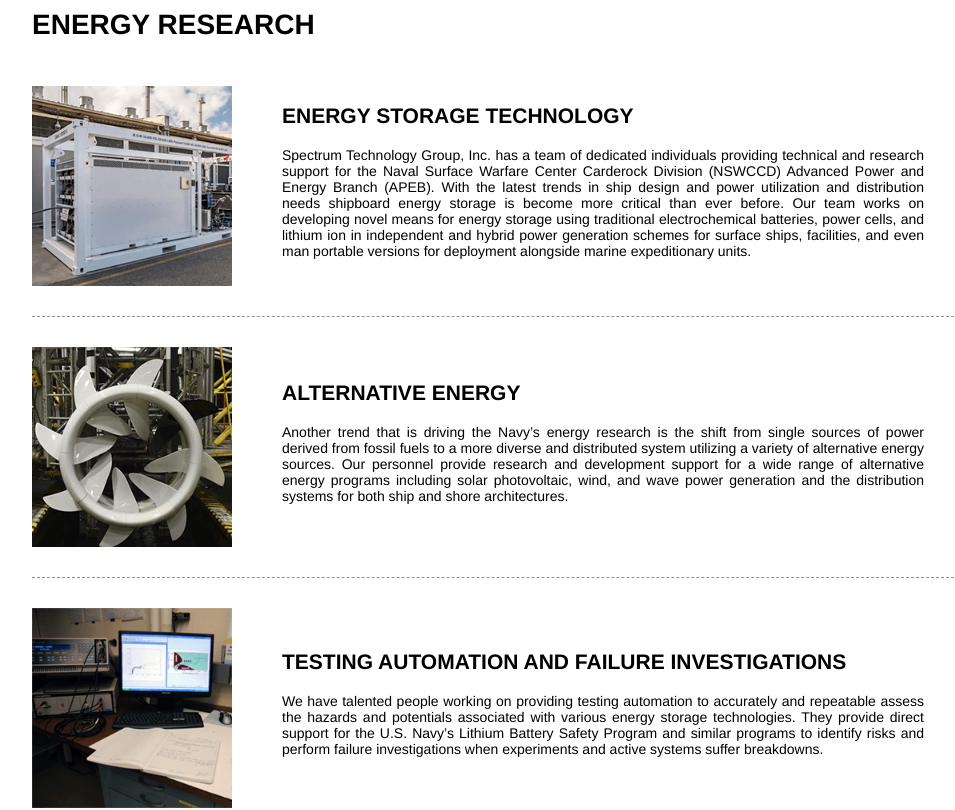
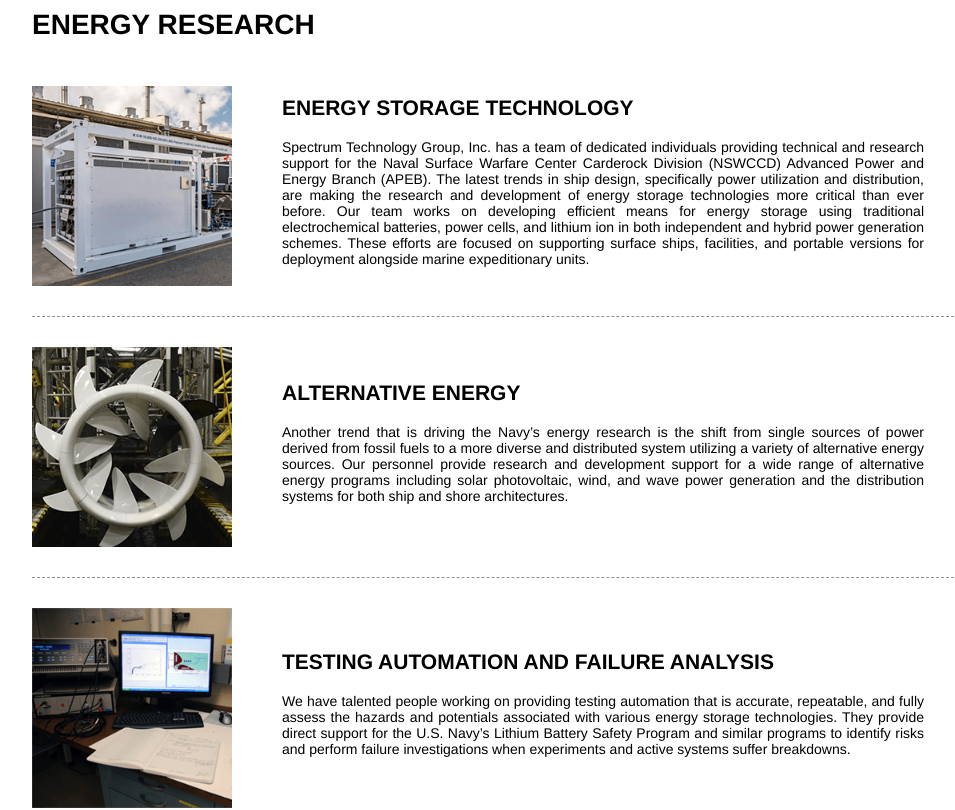
Before and after one commit to SashaBajzek/spectrum, a React app: page /capabilities/energy in a window 1280 px wide. Shown: the part 440-1250 px from the top of the page, without its empty margins (137-1092 px from the left). Built offline with nearby package versions, Linux system fonts and the light colour scheme; a web font is replaced by a local one.

Commit message:
Capability content updates

```diff
--- a/src/Energy.js
+++ b/src/Energy.js
@@ -13,7 +13,7 @@ class Energy extends Component {
 								<div className="CapabilitySection__image CapabilitySection__image--fuelCell"></div>
 								<div className="CapabilitySection__text">
 									<h2>Energy Storage Technology</h2>
-									<p>Spectrum Technology Group, Inc. has a team of dedicated individuals providing technical and research support for the Naval Surface Warfare Center Carderock Division (NSWCCD) Advanced Power and Energy Branch (APEB). With the latest trends in ship design and power utilization and distribution needs shipboard energy storage is become more critical than ever before. Our team works on developing novel means for energy storage using traditional electrochemical batteries, power cells, and lithium ion in independent and hybrid power generation schemes for surface ships, facilities, and even man portable versions for deployment alongside marine expeditionary units.</p>
+									<p>Spectrum Technology Group, Inc. has a team of dedicated individuals providing technical and research support for the Naval Surface Warfare Center Carderock Division (NSWCCD) Advanced Power and Energy Branch (APEB). The latest trends in ship design, specifically power utilization and distribution, are making the research and development of energy storage technologies more critical than ever before. Our team works on developing efficient means for energy storage using traditional electrochemical batteries, power cells, and lithium ion in both independent and hybrid power generation schemes. These efforts are focused on supporting surface ships, facilities, and portable versions for deployment alongside marine expeditionary units.</p>
 								</div>
 							</li>
 							<li className="CapabilitySection__listItem">
@@ -26,8 +26,8 @@ class Energy extends Component {
 							<li className="CapabilitySection__listItem">
 								<div className="CapabilitySection__image CapabilitySection__image--Liion"></div>
 								<div className="CapabilitySection__text">
-									<h2>Testing Automation and Failure Investigations</h2>
-									<p>We have talented people working on providing testing automation to accurately and repeatable assess the hazards and potentials associated with various energy storage technologies. They provide direct support for the U.S. Navy’s Lithium Battery Safety Program and similar programs to identify risks and perform failure investigations when experiments and active systems suffer breakdowns.</p>
+									<h2>Testing Automation and Failure Analysis</h2>
+									<p>We have talented people working on providing testing automation that is accurate, repeatable, and fully assess the hazards and potentials associated with various energy storage technologies. They provide direct support for the U.S. Navy’s Lithium Battery Safety Program and similar programs to identify risks and perform failure investigations when experiments and active systems suffer breakdowns.</p>
 								</div>
 							</li>
 						</ul>
--- a/src/Engineering.js
+++ b/src/Engineering.js
@@ -13,7 +13,7 @@ class Engineering extends Component {
 								<div className="CapabilitySection__image CapabilitySection__image--design"></div>
 								<div className="CapabilitySection__text">
 									<h2>Design</h2>
-									<p>Spectrum Technology Group, Inc. has a number of highly skilled employees who specialize in the engineering and design of defense related hardware and systems. Using Computer Aided Design and Engineering (CAD/CAE) software and techniques we ensure that our designs meet or exceed the requirements placed on them all while being operator friendly and easy to maintain.</p>
+									<p>Spectrum Technology Group, Inc. has a number of highly skilled employees who specialize in the engineering and design of defense related hardware and systems. Using Computer Aided Design and Computer Aided Engineering (CAD/CAE) software and techniques we ensure that our designs meet or exceed the requirements placed on them all while being operator friendly and easy to maintain.</p>
 								</div>
 							</li>
 							<li className="CapabilitySection__listItem">
@@ -27,7 +27,7 @@ class Engineering extends Component {
 								<div className="CapabilitySection__image CapabilitySection__image--CFD"></div>
 								<div className="CapabilitySection__text">
 									<h2>Computational Fluid Dynamics</h2>
-									<p>Our extensive use of modelling and simulation doesn’t just end where the structure meets the surrounding medium! We utilize Computational Fluid Dynamics (CFD) software to perform detailed analysis of fluid flow, air flow, and the thermal transport mechanisms in a variety of fluids and gases. The results of these studies can be integrated into the structural models or used directly to make changes in the overall design. The goal of all of this modelling and simulation is to reduce the amount of hardware that needs to be developed and tested during the design phases and streamline the path to production, installation, or alteration.</p>
+									<p>Our extensive use of modelling and simulation doesn’t just end where the structure meets the surrounding medium. We utilize Computational Fluid Dynamics (CFD) software to perform detailed analysis of fluid flow, air flow, and the thermal transport mechanisms in a variety of fluids and gases. The results of these studies can be integrated into the structural models or used directly to make changes in the overall design. The goal of all of this modelling and simulation is to reduce the amount of hardware that needs to be developed and tested during the design phases and streamline the path to production, installation, or alteration.</p>
 								</div>
 							</li>
 							<li className="CapabilitySection__listItem">
--- a/src/Fleet.js
+++ b/src/Fleet.js
@@ -13,14 +13,14 @@ class Fleet extends Component {
 								<div className="CapabilitySection__image CapabilitySection__image--sphere"></div>
 								<div className="CapabilitySection__text">
 									<h2>Fleet Technical Support</h2>
-									<p>Spectrum Technology Group, Inc. personnel provides fleet liaison and maintenance coordination support to the Commander, Submarine Atlantic and Pacific fleets N4 staff, NAVSEA/PEOSUB programmatic offices, Naval Undersea Warfare Centers (NUWC) Newport and Keyport technical communities, Naval Supply Weapons Systems (NAVSUP WSS) and Defense Logistics Agency (DLA) supply communities and all the Major Shipyards with regards to Submarine Sphere Array (SA) and Large Aperture Bow (LAB) array maintenance planning, parts procurement, parts tracking, repair execution and post repair testing.</p>
+									<p>Spectrum Technology Group, Inc. personnel provides Fleet liaison and maintenance coordination for the Submarine Sphere Array (SA) and Large Aperture Bow (LAB) array. We provide this support for the Commander, Submarine Atlantic and Pacific Fleet’s N4 staff, NAVSEA/PEOSUB programmatic offices, Naval Undersea Warfare Centers (NUWC) Newport and Keyport technical communities, Naval Supply Weapons Systems (NAVSUP WSS), Defense Logistics Agency (DLA) supply communities, and all the Major Shipyards. Our services include array maintenance planning, parts procurement, parts tracking, repair execution and post repair testing.</p>
 								</div>
 							</li>
 							<li className="CapabilitySection__listItem">
 								<div className="CapabilitySection__image CapabilitySection__image--dryDock"></div>
 								<div className="CapabilitySection__text">
 									<h2>Fleet Technical Assist</h2>
-									<p>Our personnel also provide on-site support at the Naval Bases or Shipyards for Submarine Sphere or LAB Array and/or signal path troubleshooting, repair execution and post testing evolutions.</p>
+									<p>Our personnel can also provide on-site support at Naval Bases and Shipyards for Submarine Sphere and LAB Array including, but not limited to signal path troubleshooting, repair execution, and post testing evolutions.</p>
 								</div>
 							</li>
 							<li className="CapabilitySection__listItem">
```
